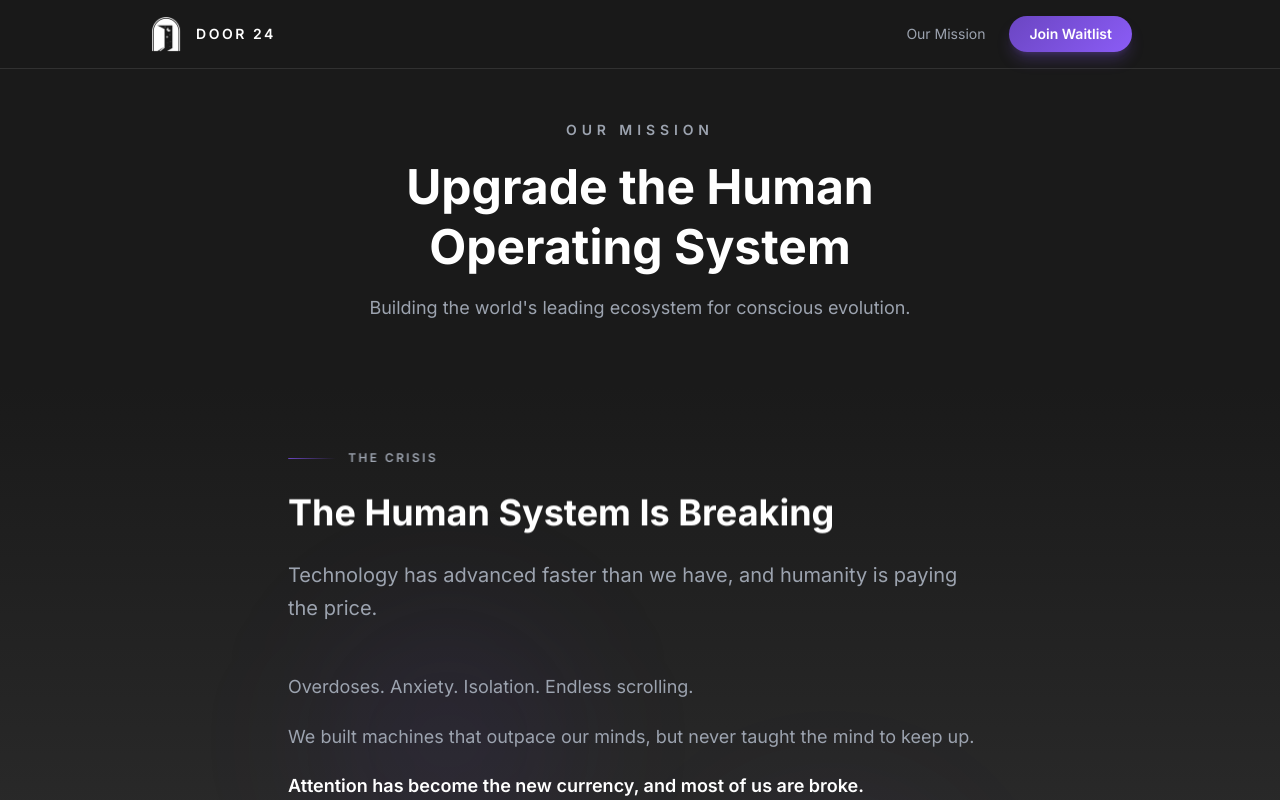
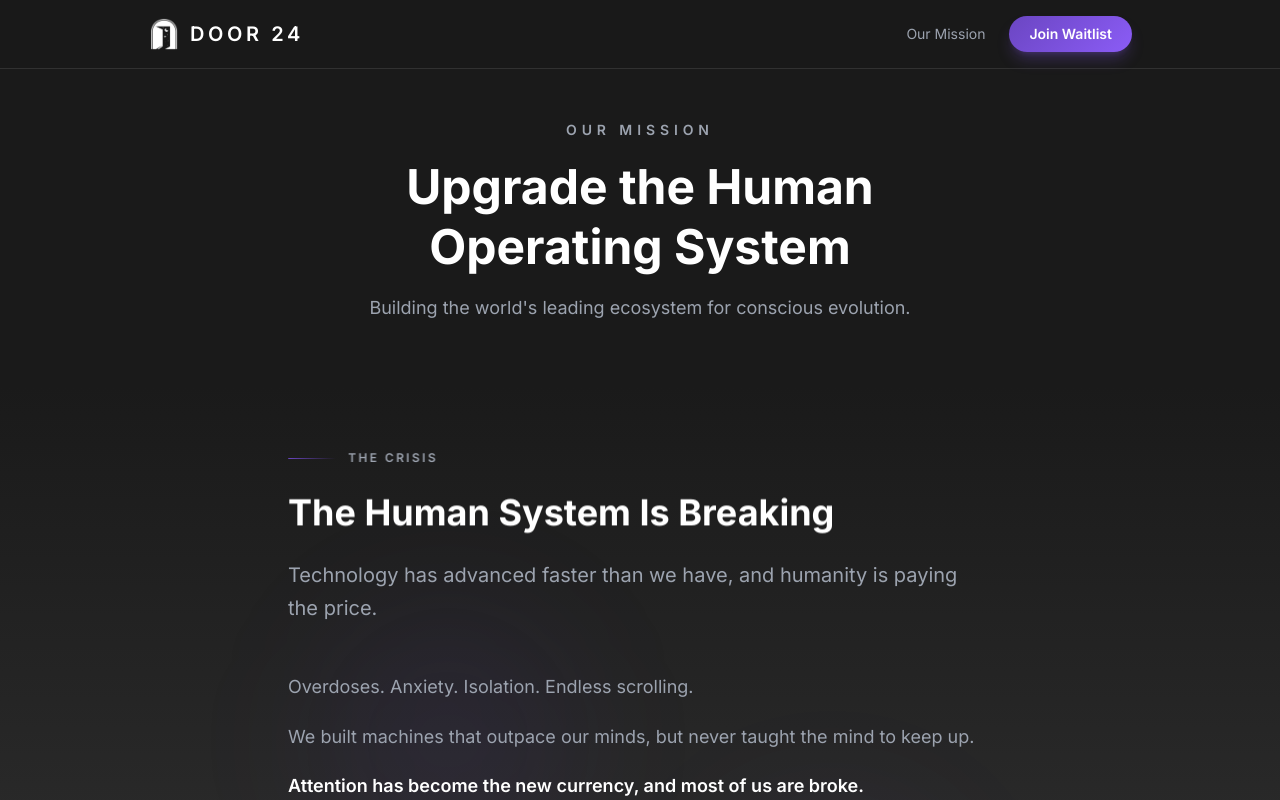
Before and after one commit to Door24Tech/door24-web, a Next.js app: page /mission in a window 1280 px wide. Shown: the top 800 px of the page. Built offline with nearby package versions, Linux system fonts and the light colour scheme; no server answers.

Commit message:
Global Header & Footer

```diff
--- a/src/app/components/Footer.tsx
+++ b/src/app/components/Footer.tsx
@@ -104,14 +104,14 @@ export default function Footer() {
           <div className="flex flex-col gap-1.5">
             <Link
               href="/"
-              className="flex items-center gap-2 text-xs font-semibold tracking-[0.18em] uppercase text-[var(--door24-foreground)] sm:gap-3 sm:text-sm"
+              className="flex items-center gap-2 text-lg font-semibold tracking-[0.18em] uppercase text-[var(--door24-foreground)] leading-none sm:gap-2.5 sm:text-xl"
             >
               <Image
                 src="/assets/door-24-logo.png"
                 alt="Door 24 logo"
                 width={32}
                 height={32}
-                className="h-6 w-6 object-contain sm:h-7 sm:w-7"
+                className="h-6 w-6 object-contain sm:h-8 sm:w-8"
                 unoptimized
               />
               <span>Door 24</span>
--- a/src/app/components/Header.tsx
+++ b/src/app/components/Header.tsx
@@ -14,14 +14,14 @@ export default function Header() {
         <div className="mx-auto flex max-w-[1080px] items-center justify-between px-4 py-3 sm:px-6 sm:py-4 lg:px-12">
           <Link
             href="/"
-            className="flex items-center gap-2 text-xs font-semibold tracking-[0.18em] uppercase text-[var(--door24-foreground)] sm:gap-3 sm:text-sm"
+            className="flex items-center gap-2 text-lg font-semibold tracking-[0.18em] uppercase text-[var(--door24-foreground)] leading-none sm:gap-2.5 sm:text-xl"
           >
             <Image
               src="/assets/door-24-logo.png"
               alt="Door 24 logo"
-              width={36}
-              height={36}
-              className="h-7 w-7 object-contain sm:h-9 sm:w-9"
+              width={28}
+              height={28}
+              className="h-6 w-6 object-contain sm:h-8 sm:w-8"
               unoptimized
               priority
             />
```
